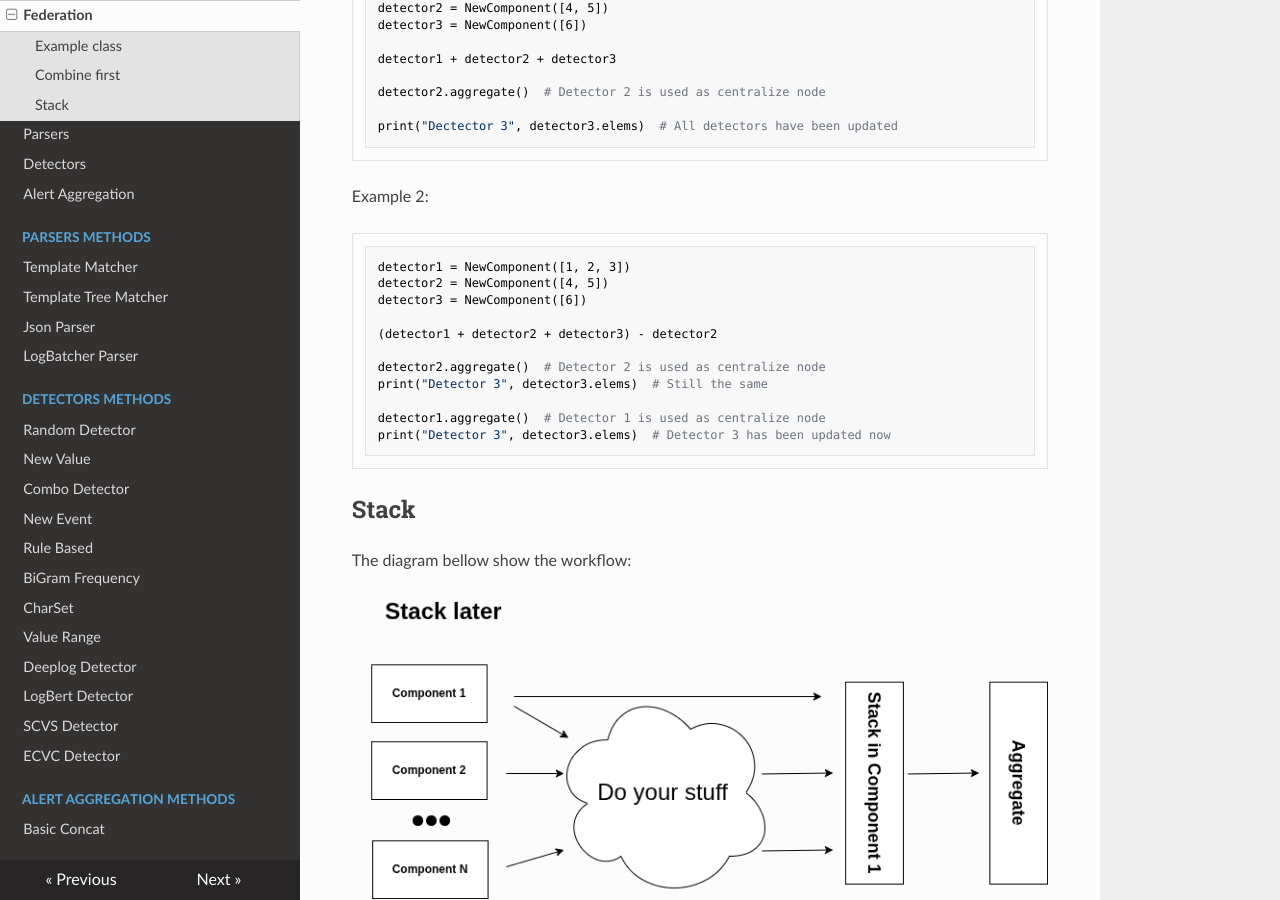
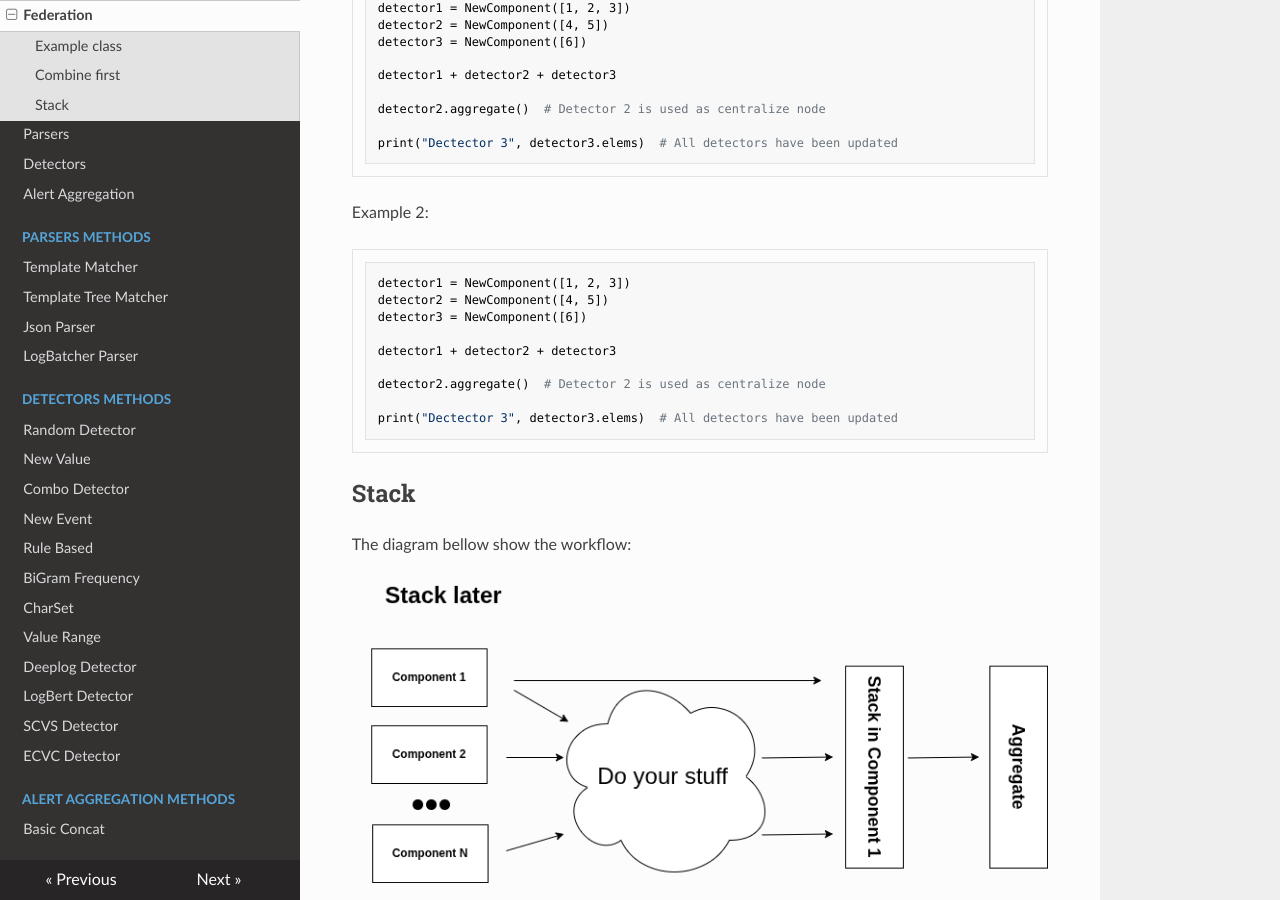
Before and after one commit to ait-detectmate/DetectMateLibrary, an MkDocs documentation site: the page built from docs/federation.md, in a window 1280 px wide and 900 px high, scrolled down 1709 px. Built offline with MkDocs 1.6.1, drawn with Linux system fonts in a browser that asks for light colours; nearby versions of some CDN libraries; some of the changed lines change nothing that is shown; some of the changed text lies outside the part shown.

Commit message:
add automated examples in federated docs

````diff
--- /dev/null
+++ b/docs/examples/others/federation.py
@@ -0,0 +1,88 @@
+
+# --8<-- [start:example_1]
+from detectmatelibrary.common.core import CoreComponent
+import struct
+
+
+class NewComponent(CoreComponent):  # Inherent from CoreComponent
+    def __init__(self, elems):
+        self.elems = elems
+        super().__init__(name="FedExample")
+
+    def aggregate_strategy(self, components):
+        final_list = []
+        for component in components:
+            final_list.extend(component.elems)
+
+        final_list = list(set(final_list))
+        for component in components:
+            component.elems = final_list
+
+    def to_binary(self):
+        return struct.pack(f">{len(self.elems)}h", *self.elems)
+
+    def from_binary(self, binary):
+        num_ints = len(binary) // 2
+        elems = list(struct.unpack(f">{num_ints}h", binary))
+        return NewComponent(elems=elems)
+
+
+# --8<-- [end:example_1]
+# --8<-- [start:example_2]
+detector1 = NewComponent([1, 2, 3])
+detector2 = NewComponent([4, 5])
+detector3 = NewComponent([6])
+
+detector1 + detector2 + detector3
+
+detector2.aggregate()  # Detector 2 is used as centralize node
+
+print("Dectector 3", detector3.elems)  # All detectors have been updated
+
+# --8<-- [end:example_2]
+
+# --8<-- [start:example_3]
+detector1 = NewComponent([1, 2, 3])
+detector2 = NewComponent([4, 5])
+detector3 = NewComponent([6])
+
+detector1 + detector2 + detector3
+
+detector2.aggregate()  # Detector 2 is used as centralize node
+
+print("Dectector 3", detector3.elems)  # All detectors have been updated
+# --8<-- [end:example_3]
+
+# --8<-- [start:example_4]
+detector1 = NewComponent([1, 2, 3])
+detector2 = NewComponent([4, 5])
+detector3 = NewComponent([6])
+
+detector1.stack([detector2, detector3])
+
+detector2.aggregate()
+print("Detector 3", detector3.elems)  # It is not longer combine but stack, so it will not work
+
+detector1.aggregate()
+print("Detector 3", detector3.elems)  # Now it will work
+
+# --8<-- [end:example_4]
+
+# --8<-- [start:example_5]
+detector1 = NewComponent([1, 2, 3])
+
+binary2 = NewComponent([4, 5]).to_binary()
+binary3 = (detector3 := NewComponent([6])).to_binary()
+print("Binary of Detector 3", binary3)
+
+detector1.stack([binary2, binary3])
+output = detector1.aggregate(unstack=True)  # unstack = True will free memory
+
+print("Detector 1", detector1.elems)  # Detector 1 has been updated
+print("Output binary", output)  # Output that we send to other componets
+
+# We update detector 3 now
+print("Detector 3", detector3.elems)  # Now detector 3 is not in the share memory so it will not work
+detector3 = detector3.from_binary(output)
+print("Detector 3", detector3.elems)  # Now it will work
+# --8<-- [end:example_5]
--- a/docs/federation.md
+++ b/docs/federation.md
@@ -23,30 +23,7 @@
 For all the examplaes bellow, we will use this code:
 
 ```python
-import struct
-
-
-class NewComponent(CoreComponent):  # Inherent from CoreComponent
-    def __init__(self, elems):
-        self.elems = elems
-        super().__init__()
-
-    def aggregate_strategy(self, components):
-        final_list = []
-        for component in components:
-            final_list.extend(component.elems)
-
-        final_list = list(set(final_list))
-        for component in components:
-            component.elems = final_list
-
-    def to_binary(self):
-        return struct.pack(f">{len(self.elems)}h", *self.elems)
-
-    def from_binary(self, binary):
-        num_ints = len(binary) // 2
-        elems = list(struct.unpack(f">{num_ints}h", binary))
-        return NewComponent(elems=elems)
+--8<-- "docs/examples/others/federation.py:example_1"
 ```
 
 
@@ -58,32 +35,15 @@
 
 
 Example 1:
+
 ```python
-detector1 = NewComponent([1, 2, 3])
-detector2 = NewComponent([4, 5])
-detector3 = NewComponent([6])
-
-detector1 + detector2 + detector3
-
-detector2.aggregate()  # Detector 2 is used as centralize node
-
-print("Dectector 3", detector3.elems)  # All detectors have been updated
+--8<-- "docs/examples/others/federation.py:example_2"
 ```
 
 Example 2:
 
 ```python
-detector1 = NewComponent([1, 2, 3])
-detector2 = NewComponent([4, 5])
-detector3 = NewComponent([6])
-
-(detector1 + detector2 + detector3) - detector2
-
-detector2.aggregate()  # Detector 2 is used as centralize node
-print("Detector 3", detector3.elems)  # Still the same
-
-detector1.aggregate()  # Detector 1 is used as centralize node
-print("Detector 3", detector3.elems)  # Detector 3 has been updated now
+--8<-- "docs/examples/others/federation.py:example_3"
 ```
 
 ## Stack
@@ -93,36 +53,13 @@
 ![combine](img/fed_stack_later.png)
 
 Example 1:
+
 ```python
-detector1 = NewComponent([1, 2, 3])
-detector2 = NewComponent([4, 5])
-detector3 = NewComponent([6])
-
-detector1.stack([detector2, detector3])
-
-detector2.aggregate()
-print("Detector 3", detector3.elems)  # It is not longer combine but stack, so it will not work
-
-detector1.aggregate()
-print("Detector 3", detector3.elems)  # Now it will work
+--8<-- "docs/examples/others/federation.py:example_4"
 ```
 
 Example 2:
+
 ```python
-detector1 = NewComponent([1, 2, 3])
-
-binary2 = NewComponent([4, 5]).to_binary()
-binary3 = (detector3 := NewComponent([6])).to_binary()
-print("Binary of Detector 3", binary3)
-
-detector1.stack([binary2, binary3])
-output = detector1.aggregate(unstack=True)  # unstack = True will free memory
-
-print("Detector 1", detector1.elems)  # Detector 1 has been updated
-print("Output binary", output)  # Output that we send to other componets
-
-# We update detector 3 now
-print("Detector 3", detector3.elems)  # Now detector 3 is not in the share memory so it will not work
-detector3 = detector3.from_binary(output)
-print("Detector 3", detector3.elems)  # Now it will work
+--8<-- "docs/examples/others/federation.py:example_5"
 ```
````
